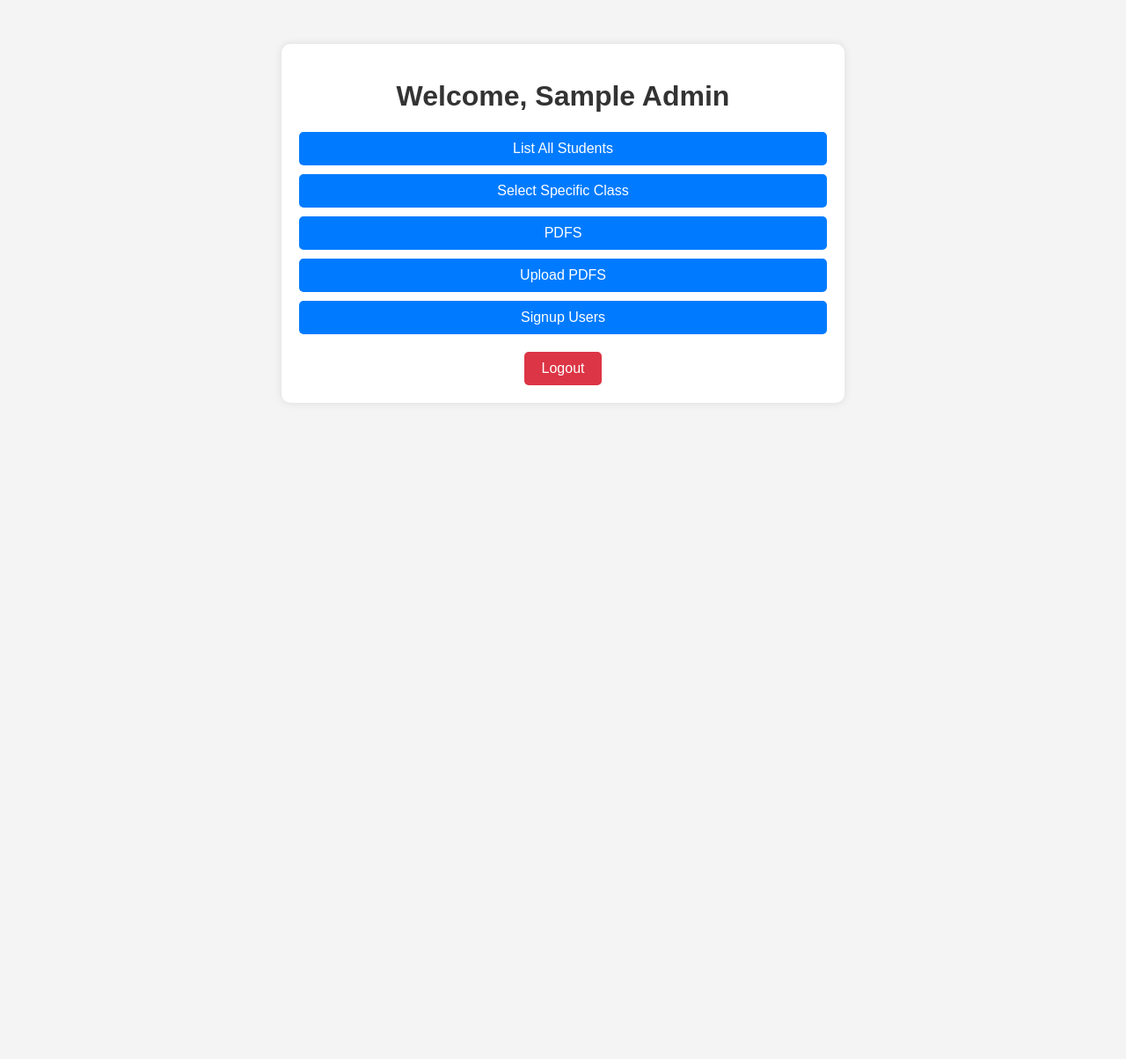
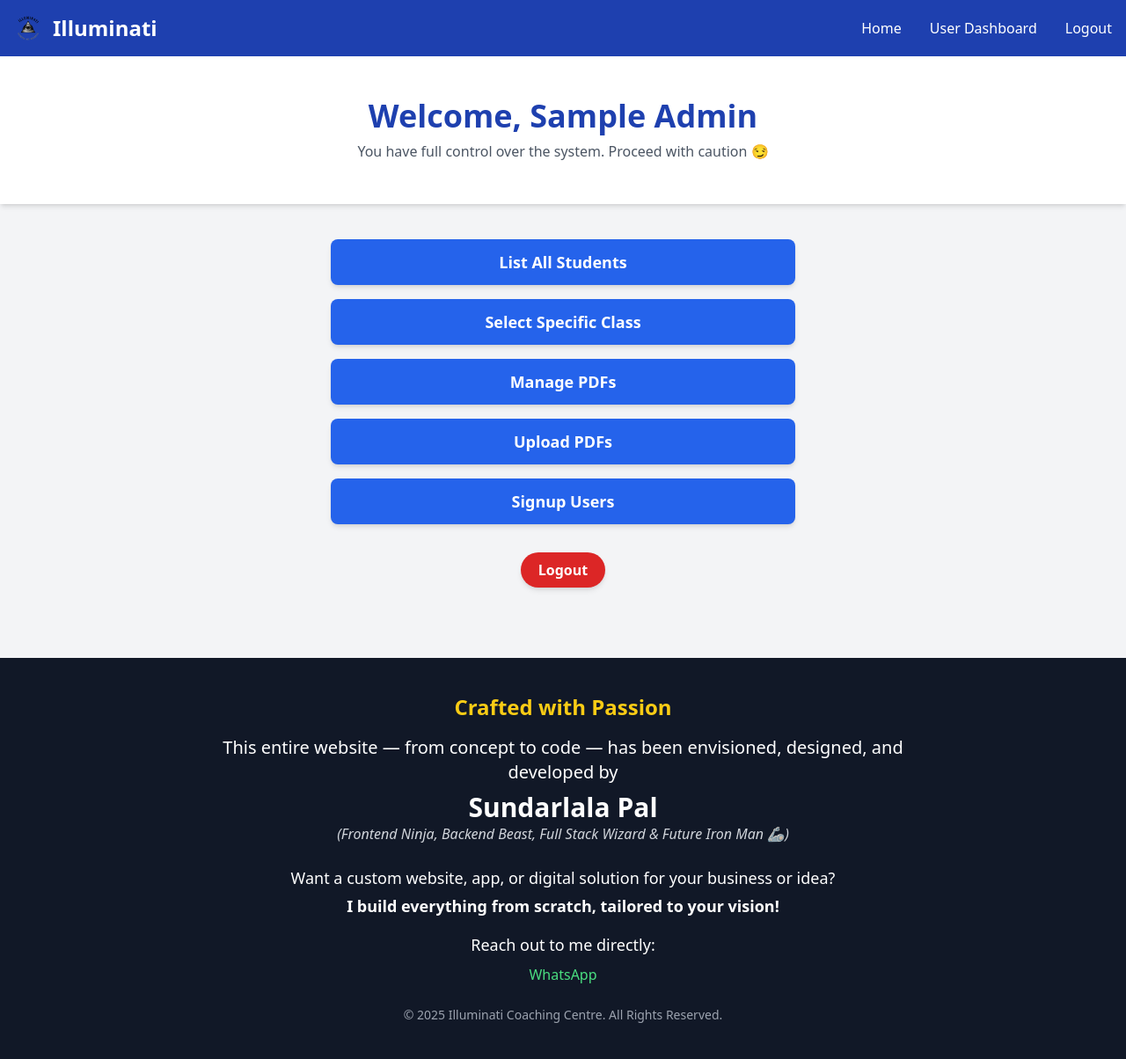
Before and after one commit to SundarlalaPal/Illuminati-Kapui-sir-Django-Website-for-Tution, a Django app: template admin_auth/templates/admin_auth/dashboard.html in a window 1280 px wide. Shown: the whole page at 88% size. Before the commit the page ends 438 px from the top, so only its background shows below. Run offline with Django 5.2, Linux system fonts and the light colour scheme; the template is opened without the code that fills it: most values are stand-ins (such as "Sample title", 1, 10 or a date in 2020); parts of the project's set-up code (start-up, migrations or seed data) failed here and were passed over; some libraries are stand-ins or nearby versions.

Commit message:
Update dashboard.html

```diff
--- a/admin_auth/templates/admin_auth/dashboard.html
+++ b/admin_auth/templates/admin_auth/dashboard.html
@@ -2,83 +2,73 @@
 <!DOCTYPE html>
 <html lang="en">
 <head>
-    <meta charset="UTF-8">
-    <meta name="viewport" content="width=device-width, initial-scale=1.0">
-    <meta property="og:title" content="Illuminati">
-<meta property="og:image" content="{% static 'images/favicon.png' %}">
-<meta property="og:description" content="Study">
-    <title>Admin Panel</title>
-    <link rel="icon" href="{% static 'images/favicon.ico' %}" type="image/x-icon">
-    <style>
-        body {
-            font-family: Arial, sans-serif;
-            margin: 0;
-            padding: 0;
-            background-color: #f4f4f4;
-            text-align: center;
-        }
-        .container {
-            max-width: 600px;
-            margin: 50px auto;
-            background: white;
-            padding: 20px;
-            box-shadow: 0px 0px 10px rgba(0, 0, 0, 0.1);
-            border-radius: 10px;
-        }
-        h1 {
-            color: #333;
-        }
-        .links {
-            margin-top: 20px;
-        }
-        .links a {
-            display: block;
-            background: #007BFF;
-            color: white;
-            text-decoration: none;
-            padding: 10px;
-            margin: 10px 0;
-            border-radius: 5px;
-            transition: 0.3s;
-        }
-        .links a:hover {
-            background: #0056b3;
-        }
-        .logout {
-            margin-top: 20px;
-        }
-        .logout a {
-            display: inline-block;
-            background: #dc3545;
-            color: white;
-            text-decoration: none;
-            padding: 10px 20px;
-            border-radius: 5px;
-            transition: 0.3s;
-        }
-        .logout a:hover {
-            background: #c82333;
-        }
-        @media (max-width: 600px) {
-            .container {
-                width: 90%;
-            }
-        }
-    </style>
+  <meta charset="UTF-8" />
+  <meta name="viewport" content="width=device-width, initial-scale=1.0" />
+  <meta name="description" content="Admin Dashboard - Manage PDFs, Students, and Signups for Illuminati Coaching Centre.">
+  <meta property="og:title" content="Admin Dashboard - Illuminati">
+  <meta property="og:image" content="{% static 'images/favicon.png' %}">
+  <meta property="og:description" content="Illuminati Coaching Centre Admin Panel">
+  <link rel="canonical" href="{{ request.build_absolute_uri }}">
+  <title>Admin Panel | Illuminati Coaching Centre</title>
+  <link rel="icon" href="{% static 'images/favicon.ico' %}" type="image/x-icon">
+  <script src="https://cdn.tailwindcss.com"></script>
 </head>
-<body>
-    <div class="container">
-        <h1>Welcome, {{ First_Name }} Admin</h1>
-        <div class="links">
-            <a href="/coming_soon">List All Students</a>
-            <a href="/coming_soon">Select Specific Class</a>
-            <a href="/admin-auth/list_pdfs">PDFS</a>
-            <a href="/admin-auth/upload">Upload PDFS</a>
-            <a href="/admin-auth/signup-users">Signup Users</a>
-        </div>
-        <div class="logout">
-            <a href="/auth/logout">Logout</a>
-        </div>
+<body class="bg-gray-100 text-gray-800">
+
+  <!-- Navbar -->
+  <nav class="bg-blue-800 border-gray-200">
+    <div class="max-w-screen-xl flex flex-wrap items-center justify-between mx-auto p-4">
+      <a href="/" class="flex items-center space-x-3">
+        <img src="{% static 'images/logo2.png' %}" class="h-8" alt="Illuminati Logo" />
+        <span class="self-center text-2xl font-semibold text-white">Illuminati</span>
+      </a>
+      <div class="hidden md:flex md:space-x-8">
+        <a href="/" class="text-white hover:text-yellow-300">Home</a>
+        <a href="/dashboard" class="text-white hover:text-yellow-300">User Dashboard</a>
+        <a href="/auth/logout" class="text-white hover:text-yellow-300">Logout</a>
+      </div>
     </div>
+  </nav>
+
+  <!-- Admin Welcome Section -->
+  <section class="text-center py-12 bg-white shadow-md">
+    <h1 class="text-4xl font-bold text-blue-800">Welcome, {{ First_Name }} Admin</h1>
+    <p class="text-gray-600 mt-2">You have full control over the system. Proceed with caution 😏</p>
+  </section>
+
+  <!-- Admin Control Panel -->
+  <main class="max-w-xl mx-auto mt-10 px-6">
+    <div class="grid gap-4">
+      <a href="/coming_soon" class="block w-full bg-blue-600 hover:bg-blue-700 text-white font-semibold text-lg py-3 px-6 rounded-lg shadow-md text-center">List All Students</a>
+      <a href="/coming_soon" class="block w-full bg-blue-600 hover:bg-blue-700 text-white font-semibold text-lg py-3 px-6 rounded-lg shadow-md text-center">Select Specific Class</a>
+      <a href="/admin-auth/list_pdfs" class="block w-full bg-blue-600 hover:bg-blue-700 text-white font-semibold text-lg py-3 px-6 rounded-lg shadow-md text-center">Manage PDFs</a>
+      <a href="/admin-auth/upload" class="block w-full bg-blue-600 hover:bg-blue-700 text-white font-semibold text-lg py-3 px-6 rounded-lg shadow-md text-center">Upload PDFs</a>
+      <a href="/admin-auth/signup-users" class="block w-full bg-blue-600 hover:bg-blue-700 text-white font-semibold text-lg py-3 px-6 rounded-lg shadow-md text-center">Signup Users</a>
+    </div>
+
+    <div class="mt-8 text-center">
+      <a href="/auth/logout" class="inline-block bg-red-600 hover:bg-red-700 text-white font-semibold text-md py-2 px-5 rounded-full shadow-md transition">Logout</a>
+    </div>
+  </main>
+
+  <!-- Footer -->
+  <footer class="bg-gray-900 text-white text-center py-10 mt-20">
+    <div class="max-w-4xl mx-auto px-4">
+      <h3 class="text-2xl font-extrabold text-yellow-400">Crafted with Passion</h3>
+      <p class="mt-4 text-xl">This entire website — from concept to code — has been envisioned, designed, and developed by</p>
+      <p class="mt-2 text-3xl font-bold text-white">Sundarlala Pal</p>
+      <p class="text-base italic text-gray-300">(Frontend Ninja, Backend Beast, Full Stack Wizard & Future Iron Man 🦾)</p>
+      <div class="mt-6">
+        <p class="text-lg">Want a custom website, app, or digital solution for your business or idea?</p>
+        <p class="text-lg font-semibold mt-1">I build everything from scratch, tailored to your vision!</p>
+      </div>
+      <p class="mt-4 text-lg">Reach out to me directly:</p>
+      <p class="mt-2">
+        <a href="https://wa.me/919933882270" class="text-green-400 hover:underline">WhatsApp</a>
+      </p>
+      <p class="mt-6 text-sm text-gray-400">&copy; 2025 Illuminati Coaching Centre. All Rights Reserved.</p>
+    </div>
+  </footer>
+
 </body>
 </html>
```
